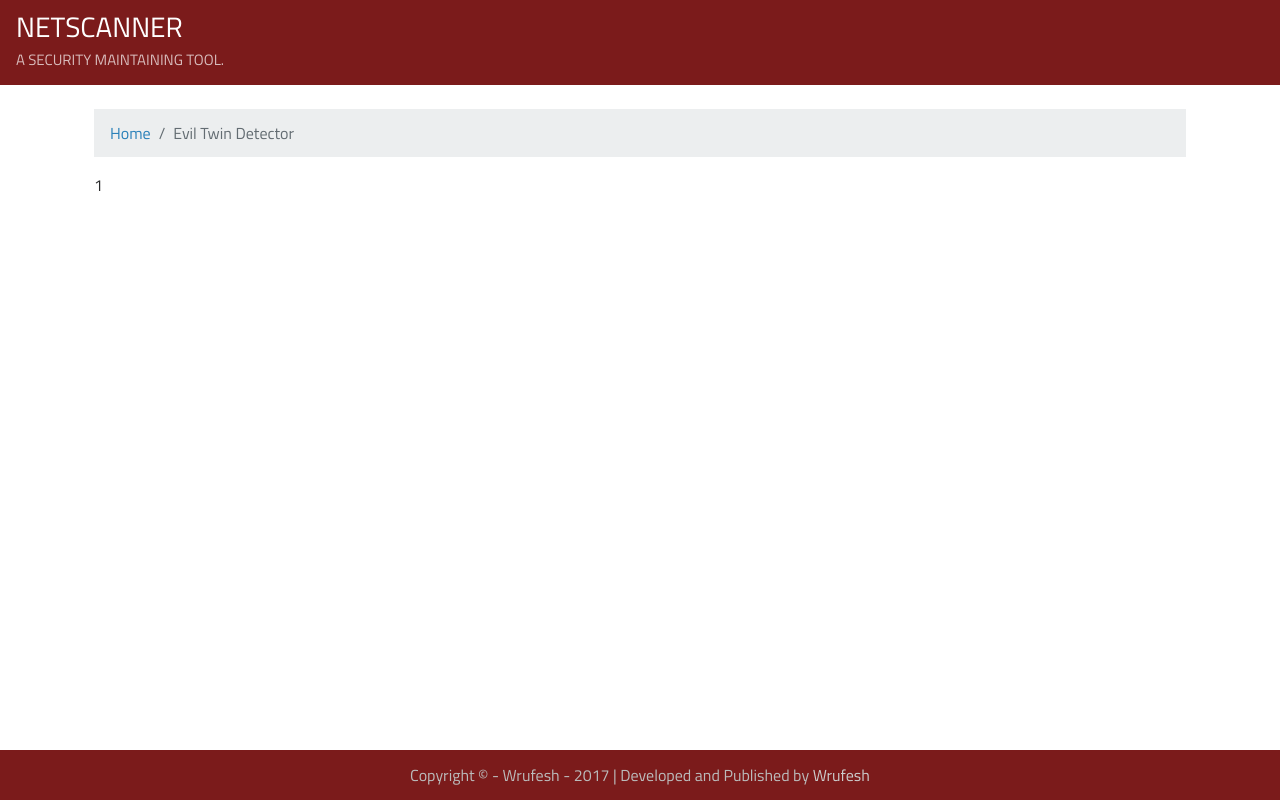
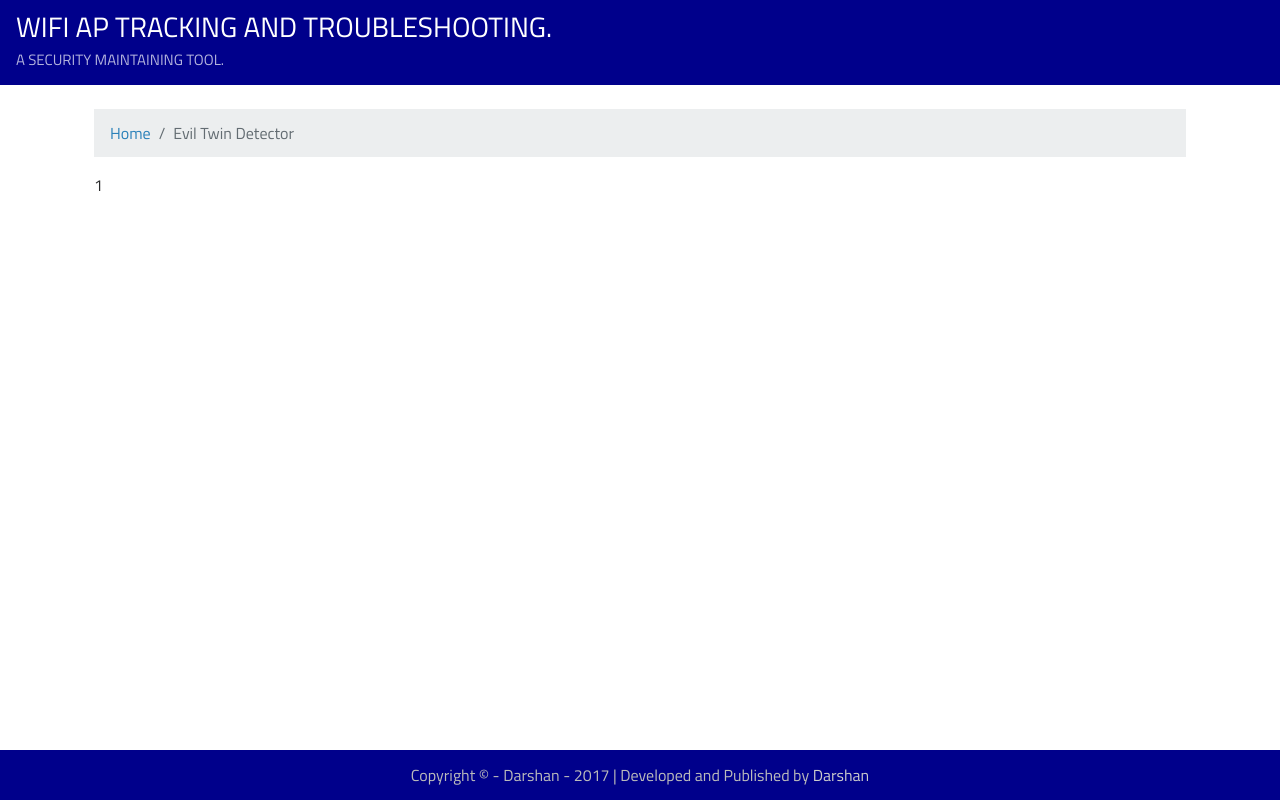
Before and after one commit to Wrufesh/netscan, a Django app: page /evil-twin/1/ in a window 1280 px wide. Run offline with Django 3.2, Linux system fonts and the light colour scheme; some libraries are stand-ins or nearby versions.

Commit message:
frontend enhanced

```diff
--- a/netutil/templates/connected_hosts.html
+++ b/netutil/templates/connected_hosts.html
@@ -1,7 +1,7 @@
 {% extends '_base.html' %}
 {% load i18n %}
 
-{% block title %} Lectures {% endblock %}
+{% block title %} Connected hosts detail page {% endblock %}
 
 {% block breadcrumbs %}
     <a class="breadcrumb-item active" href="{% url 'connected-hosts' %}">Connected hosts detail page</a>
--- a/netutil/templates/index.html
+++ b/netutil/templates/index.html
@@ -1,7 +1,7 @@
 {% extends '_base.html' %}
 {% load i18n %}
 
-{% block title %} Network Utilities {% endblock %}
+{% block title %} Wifi AP tracking and troubleshooting {% endblock %}
 {% block breadcrumbs %}
 {% endblock %}
 {% block content %}
--- a/static/css/styles.css
+++ b/static/css/styles.css
@@ -9,7 +9,7 @@ body {
 }
 
 nav.navbar {
-    background-color: #7b1b1b;
+    background-color: darkblue;
     text-transform: uppercase;
 }
 
@@ -40,12 +40,12 @@ nav.navbar {
     width: 100%;
     height: 50px;
     line-height: 50px;
-    background-color: #7b1b1b;
+    background-color: darkblue;
     color: #bbb;
 }
 
 .footer .container {
-    background-color: #7b1b1b;
+    background-color: darkblue;
 }
 
 .footer a {
--- a/templates/_footer.html
+++ b/templates/_footer.html
@@ -1,7 +1,7 @@
 <div class="clearfix"></div>
 <footer class="footer">
     <div class="container text-center">
-        <span>Copyright © - Wrufesh - {% now "Y" %} </span>
-        <span>| Developed and Published by <a target="_blank" href="https://awecode.com">Wrufesh</a></span>
+        <span>Copyright © - Darshan - {% now "Y" %} </span>
+        <span>| Developed and Published by <a target="_blank" href="https://awecode.com">Darshan</a></span>
     </div>
 </footer>
--- a/templates/_header.html
+++ b/templates/_header.html
@@ -6,7 +6,7 @@
     </button>
     <div class="media navbar-brand">
         <div class="media-body">
-            <h3 class="mb-0 hidden-xs-down"><a href="/">NETSCANNER</a></h3>
+            <h3 class="mb-0 hidden-xs-down"><a href="/">Wifi AP tracking and troubleshooting.</a></h3>
             <a class="hidden-sm-up" href="/">study</a>
             <a class="sub-brand hidden-xs-down" href="/">A security maintaining tool.</a>
         </div>
```
